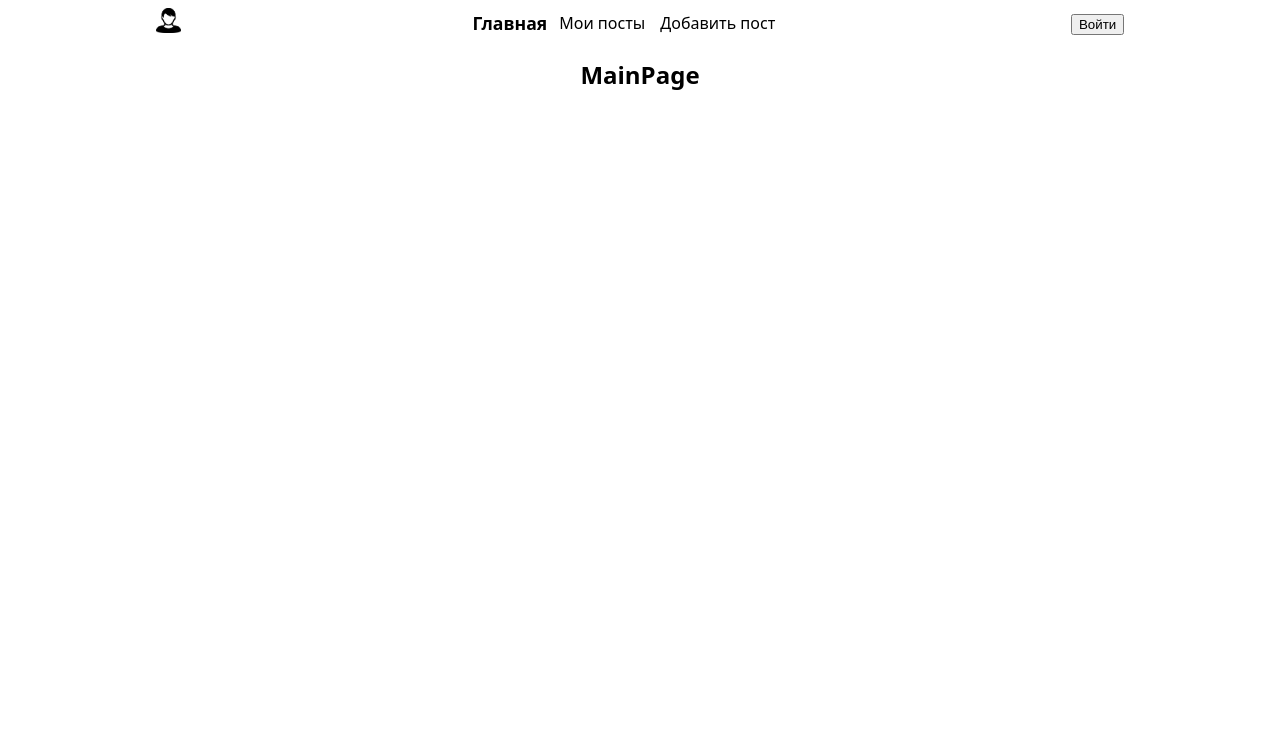
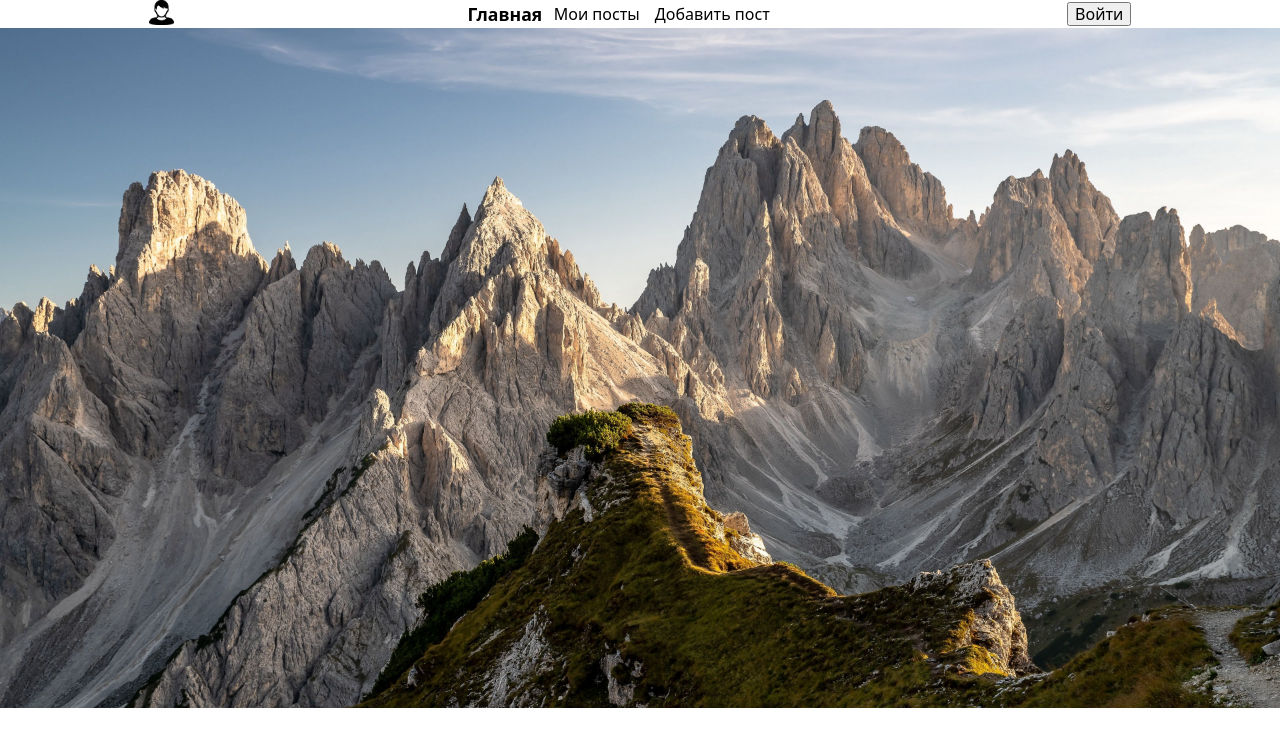
Before and after one commit to GhostArnold/Forum-react-express, a React (Create React App) app in the folder client/: page / in a window 1280 px wide. Shown: the top 746 px of the page. Built offline with nearby package versions, Linux system fonts and the light colour scheme; a web font is replaced by a local one.

Commit message:
Кое-какие маршруты добавил и начал делать дизайн MainPage

```diff
--- a/client/package.json
+++ b/client/package.json
@@ -1,12 +1,13 @@
 {
   "name": "client",
-  "version": "2.0.0",
+  "version": "2.0.1",
   "private": true,
   "dependencies": {
     "@testing-library/dom": "^10.4.0",
     "@testing-library/jest-dom": "^6.6.3",
     "@testing-library/react": "^16.3.0",
     "@testing-library/user-event": "^13.5.0",
+    "normalize.css": "^8.0.1",
     "react": "^19.1.0",
     "react-dom": "^19.1.0",
     "react-router-dom": "^7.5.3",
--- a/client/src/App/App.jsx
+++ b/client/src/App/App.jsx
@@ -2,9 +2,10 @@ import { BrowserRouter, Route, Routes } from 'react-router-dom';
 import AddPostPage from '../pages/AddPostPage';
 import EditPostPage from '../pages/EditPostPage';
 import LoginPage from '../pages/LoginPage';
-import MainPage from '../pages/MainPage';
+import MainPage from '../pages/MainPage/MainPage';
 import PostPage from '../pages/PostPage';
 import PostsPage from '../pages/PostsPage';
+import RegisterPage from '../pages/RegisterPage';
 // Для меню
 import MainLayout from '../components/Layout/MainLayout';
 import './App.scss';
@@ -26,11 +27,12 @@ function App() {
           тот же маршрут, который в главном маршруте */}
             <Route index element={<MainPage />} />
             <Route path="login" element={<LoginPage />} />
-            <Route path="register" element={<LoginPage />} />
+            <Route path="register" element={<RegisterPage />} />
             <Route path="add-post" element={<AddPostPage />} />
             <Route path="my-posts" element={<PostsPage />} />
             <Route path=":id" element={<PostPage />} />
-            <Route path="*" element={<AddPostPage />} />
+            <Route path=":id/edit" element={<EditPostPage />} />
+
             <Route />
           </Route>
         </Routes>
--- a/client/src/index.js
+++ b/client/src/index.js
@@ -1,5 +1,7 @@
 import React from 'react';
 import ReactDOM from 'react-dom/client';
+// Сброс базовых стилей
+import 'normalize.css';
 import App from './App/App';
 import './index.css';
 
--- a/client/src/pages/MainPage.jsx
+++ /dev/null
@@ -1,9 +0,0 @@
-const MainPage = () => {
-  return (
-    <div>
-      <h2>MainPage</h2>
-    </div>
-  );
-};
-
-export default MainPage;
--- /dev/null
+++ b/client/src/pages/MainPage/MainPage.jsx
@@ -0,0 +1,10 @@
+import styles from './MainPage.module.scss';
+const MainPage = () => {
+  return (
+    <div>
+      <header className={styles.header}></header>
+    </div>
+  );
+};
+
+export default MainPage;
--- /dev/null
+++ b/client/src/pages/MainPage/MainPage.module.scss
@@ -0,0 +1,6 @@
+.header {
+  height: 85vh;
+  background-image: url('../../assets/img/mountains.jpg');
+  background-size: cover;
+  background-repeat: no-repeat;
+}
```
Also changed, not shown: client/src/assets/img/mountains.jpg (added), 1 other file (tests, documents, lock files or other folders).
